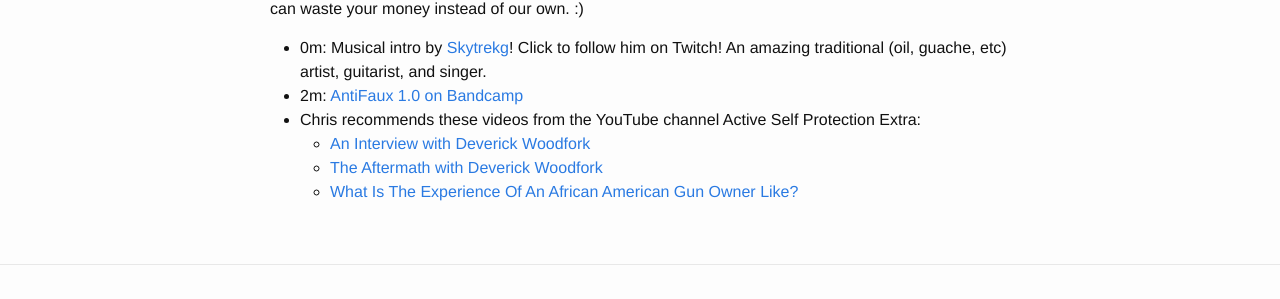
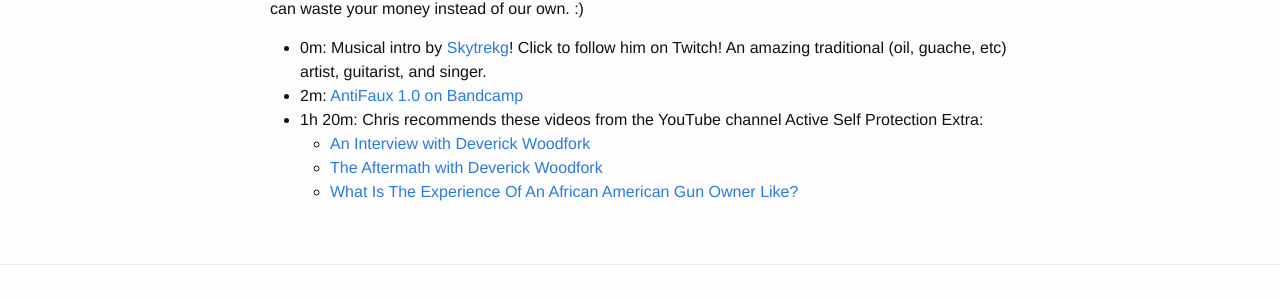
Before and after one commit to jhannah/jayflaunts, a Jekyll site: the page built from _posts/2022-06-04-chris8.md, in a window 1280 px wide. Shown: the part 353-652 px from the top of the page. Built offline with Jekyll 4.4.1, drawn with Linux system fonts in a browser that asks for light colours.

Commit message:
timestamp added

```diff
--- a/_posts/2022-06-04-chris8.md
+++ b/_posts/2022-06-04-chris8.md
@@ -21,7 +21,7 @@
 * 0m: Musical intro by [Skytrekg](http://twitch.tv/skytrekg)! Click to follow him on Twitch! An amazing
 traditional (oil, guache, etc) artist, guitarist, and singer.
 * 2m: [AntiFaux 1.0 on Bandcamp](https://carnagetheexecutioner.bandcamp.com/album/antifaux-10)
-* Chris recommends these videos from the YouTube channel Active Self Protection Extra:
+* 1h 20m: Chris recommends these videos from the YouTube channel Active Self Protection Extra:
   * [An Interview with Deverick Woodfork](https://youtu.be/uX7RikF0YB4)
   * [The Aftermath with Deverick Woodfork](https://youtu.be/gTiOuV-J71w)
   * [What Is The Experience Of An African American Gun Owner Like?](https://youtu.be/WlApG4zdQ54)
```
